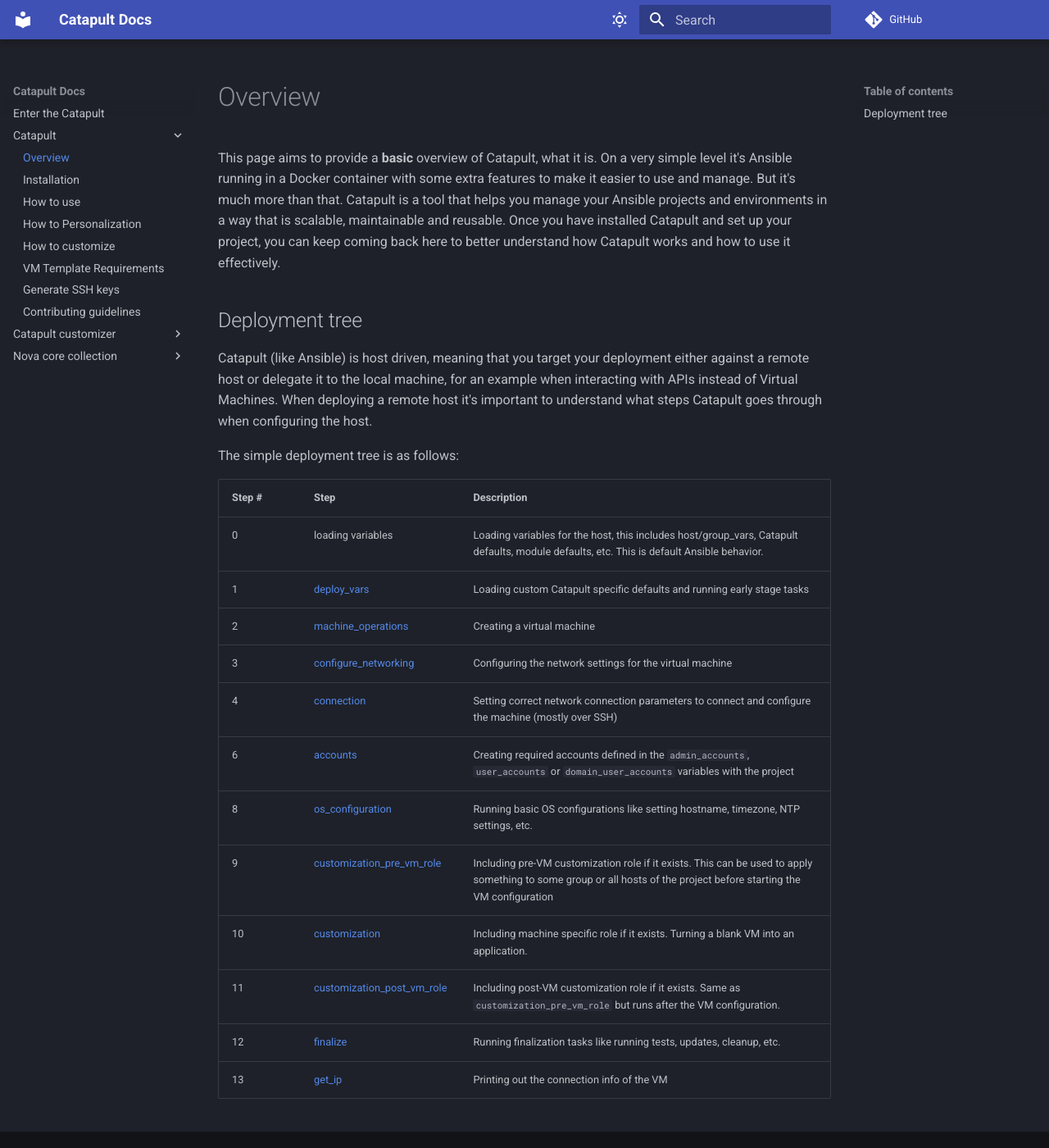
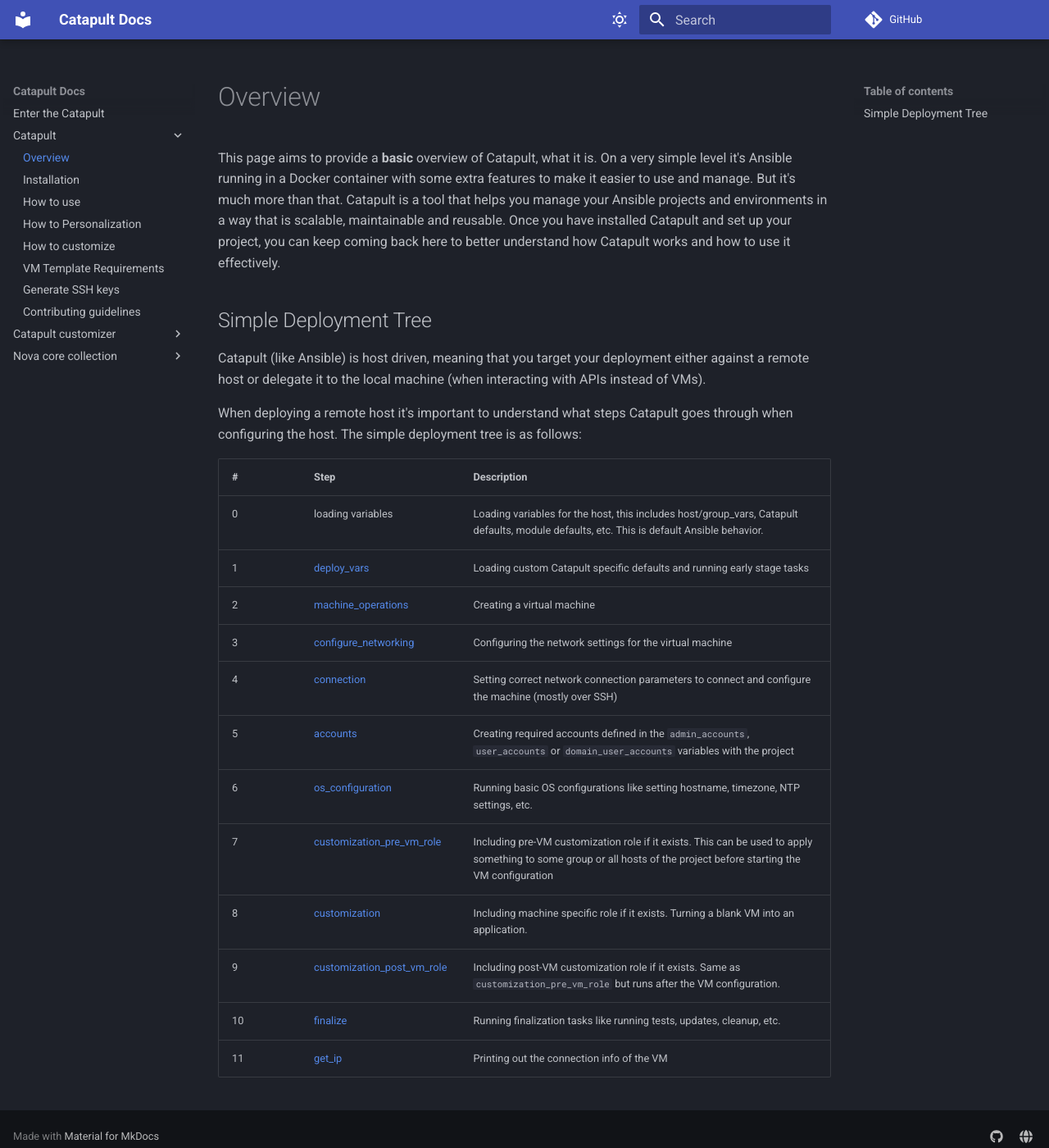
Before and after one commit to ClarifiedSecurity/catapult-docs, an MkDocs documentation site: the page built from docs/catapult/00-overview.md, in a window 1280 px wide and 1400 px high. Shown: the whole window at 82% size. Built offline with MkDocs 1.6.1 and Material for MkDocs 9.7.7, drawn with Linux system fonts in a browser that asks for light colours; plug-ins that fetch from the network failed and are left out; comment, search, counter and statistics services are not loaded.

Commit message:
CatapultBot update docs

```diff
--- a/docs/catapult/00-overview.md
+++ b/docs/catapult/00-overview.md
@@ -2,23 +2,23 @@
 
 This page aims to provide a **basic** overview of Catapult, what it is. On a very simple level it's Ansible running in a Docker container with some extra features to make it easier to use and manage. But it's much more than that. Catapult is a tool that helps you manage your Ansible projects and environments in a way that is scalable, maintainable and reusable. Once you have installed Catapult and set up your project, you can keep coming back here to better understand how Catapult works and how to use it effectively.
 
-## Deployment tree
+## Simple Deployment Tree
 
-Catapult (like Ansible) is host driven, meaning that you target your deployment either against a remote host or delegate it to the local machine, for an example when interacting with APIs instead of Virtual Machines. When deploying a remote host it's important to understand what steps Catapult goes through when configuring the host.
+Catapult (like Ansible) is host driven, meaning that you target your deployment either against a remote host or delegate it to the local machine (when interacting with APIs instead of VMs).
 
-The simple deployment tree is as follows:
+When deploying a remote host it's important to understand what steps Catapult goes through when configuring the host. The simple deployment tree is as follows:
 
-| Step # | Step                                                                                                                              | Description                                                                                                                                                          |
-| ------ | --------------------------------------------------------------------------------------------------------------------------------- | -------------------------------------------------------------------------------------------------------------------------------------------------------------------- |
-| 0      | loading variables                                                                                                                 | Loading variables for the host, this includes host/group_vars, Catapult defaults, module defaults, etc. This is default Ansible behavior.                            |
-| 1      | [deploy_vars](https://github.com/ClarifiedSecurity/nova.core/tree/main/nova/core/roles/deploy_vars)                               | Loading custom Catapult specific defaults and running early stage tasks                                                                                              |
-| 2      | [machine_operations](https://github.com/ClarifiedSecurity/nova.core/tree/main/nova/core/roles/machine_operations)                 | Creating a virtual machine                                                                                                                                           |
-| 3      | [configure_networking](https://github.com/ClarifiedSecurity/nova.core/tree/main/nova/core/roles/configure_networking)             | Configuring the network settings for the virtual machine                                                                                                             |
-| 4      | [connection](https://github.com/ClarifiedSecurity/nova.core/tree/main/nova/core/roles/connection)                                 | Setting correct network connection parameters to connect and configure the machine (mostly over SSH)                                                                 |
-| 6      | [accounts](https://github.com/ClarifiedSecurity/nova.core/tree/main/nova/core/roles/accounts)                                     | Creating required accounts defined in the `admin_accounts`, `user_accounts` or `domain_user_accounts` variables with the project                                     |
-| 8      | [os_configuration](https://github.com/ClarifiedSecurity/nova.core/tree/main/nova/core/roles/os_configuration)                     | Running basic OS configurations like setting hostname, timezone, NTP settings, etc.                                                                                  |
-| 9      | [customization_pre_vm_role](https://github.com/ClarifiedSecurity/nova.core/tree/main/nova/core/roles/customization_pre_vm_role)   | Including pre-VM customization role if it exists. This can be used to apply something to some group or all hosts of the project before starting the VM configuration |
-| 10     | [customization](https://github.com/ClarifiedSecurity/nova.core/tree/main/nova/core/roles/customization)                           | Including machine specific role if it exists. Turning a blank VM into an application.                                                                                |
-| 11     | [customization_post_vm_role](https://github.com/ClarifiedSecurity/nova.core/tree/main/nova/core/roles/customization_post_vm_role) | Including post-VM customization role if it exists. Same as `customization_pre_vm_role` but runs after the VM configuration.                                          |
-| 12     | [finalize](https://github.com/ClarifiedSecurity/nova.core/tree/main/nova/core/roles/finalize)                                     | Running finalization tasks like running tests, updates, cleanup, etc.                                                                                                |
-| 13     | [get_ip](https://github.com/ClarifiedSecurity/nova.core/tree/main/nova/core/roles/get_ip)                                         | Printing out the connection info of the VM                                                                                                                           |
+| #   | Step                                                                                                                              | Description                                                                                                                                                          |
+| --- | --------------------------------------------------------------------------------------------------------------------------------- | -------------------------------------------------------------------------------------------------------------------------------------------------------------------- |
+| 0   | loading variables                                                                                                                 | Loading variables for the host, this includes host/group_vars, Catapult defaults, module defaults, etc. This is default Ansible behavior.                            |
+| 1   | [deploy_vars](https://github.com/ClarifiedSecurity/nova.core/tree/main/nova/core/roles/deploy_vars)                               | Loading custom Catapult specific defaults and running early stage tasks                                                                                              |
+| 2   | [machine_operations](https://github.com/ClarifiedSecurity/nova.core/tree/main/nova/core/roles/machine_operations)                 | Creating a virtual machine                                                                                                                                           |
+| 3   | [configure_networking](https://github.com/ClarifiedSecurity/nova.core/tree/main/nova/core/roles/configure_networking)             | Configuring the network settings for the virtual machine                                                                                                             |
+| 4   | [connection](https://github.com/ClarifiedSecurity/nova.core/tree/main/nova/core/roles/connection)                                 | Setting correct network connection parameters to connect and configure the machine (mostly over SSH)                                                                 |
+| 5   | [accounts](https://github.com/ClarifiedSecurity/nova.core/tree/main/nova/core/roles/accounts)                                     | Creating required accounts defined in the `admin_accounts`, `user_accounts` or `domain_user_accounts` variables with the project                                     |
+| 6   | [os_configuration](https://github.com/ClarifiedSecurity/nova.core/tree/main/nova/core/roles/os_configuration)                     | Running basic OS configurations like setting hostname, timezone, NTP settings, etc.                                                                                  |
+| 7   | [customization_pre_vm_role](https://github.com/ClarifiedSecurity/nova.core/tree/main/nova/core/roles/customization_pre_vm_role)   | Including pre-VM customization role if it exists. This can be used to apply something to some group or all hosts of the project before starting the VM configuration |
+| 8   | [customization](https://github.com/ClarifiedSecurity/nova.core/tree/main/nova/core/roles/customization)                           | Including machine specific role if it exists. Turning a blank VM into an application.                                                                                |
+| 9   | [customization_post_vm_role](https://github.com/ClarifiedSecurity/nova.core/tree/main/nova/core/roles/customization_post_vm_role) | Including post-VM customization role if it exists. Same as `customization_pre_vm_role` but runs after the VM configuration.                                          |
+| 10  | [finalize](https://github.com/ClarifiedSecurity/nova.core/tree/main/nova/core/roles/finalize)                                     | Running finalization tasks like running tests, updates, cleanup, etc.                                                                                                |
+| 11  | [get_ip](https://github.com/ClarifiedSecurity/nova.core/tree/main/nova/core/roles/get_ip)                                         | Printing out the connection info of the VM                                                                                                                           |
```
Also changed, not shown: docs/catapult/20-how-to-use.md (+4 -4 lines).
